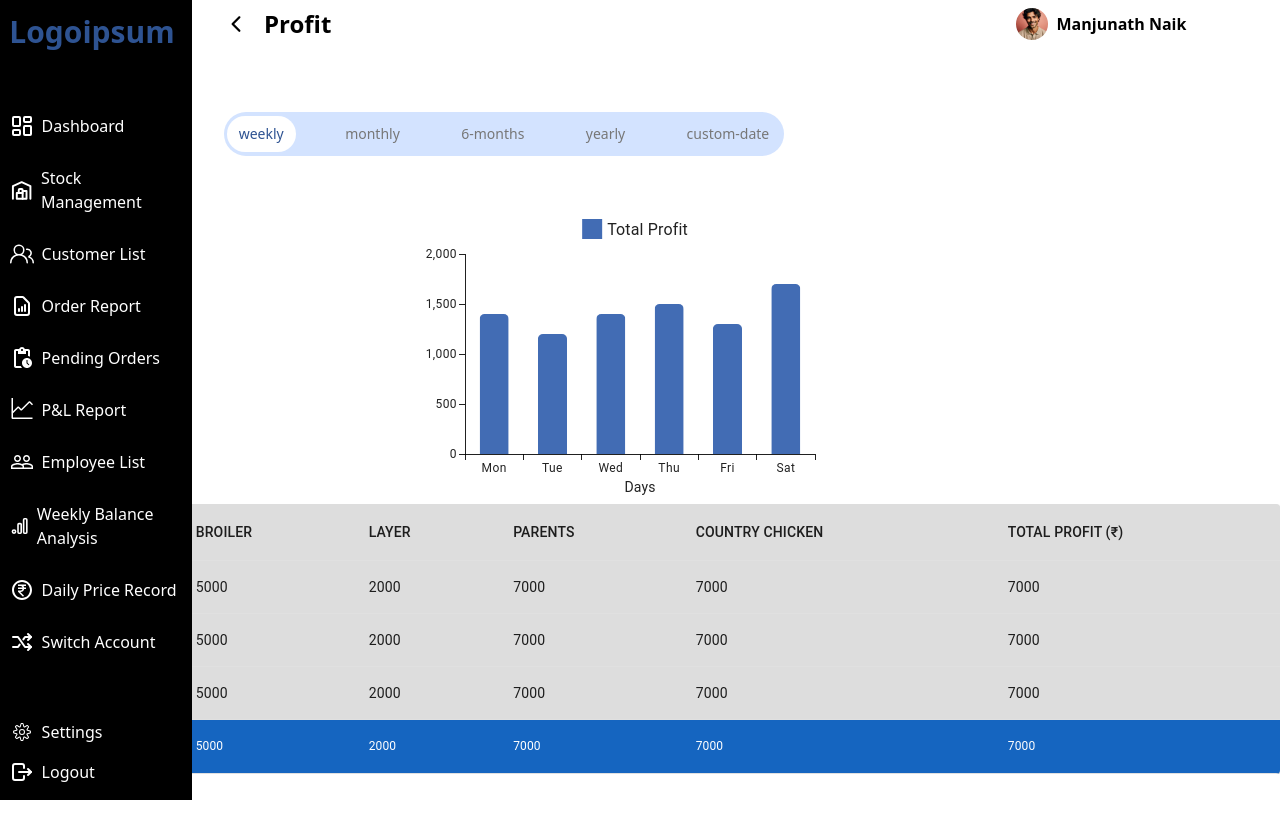
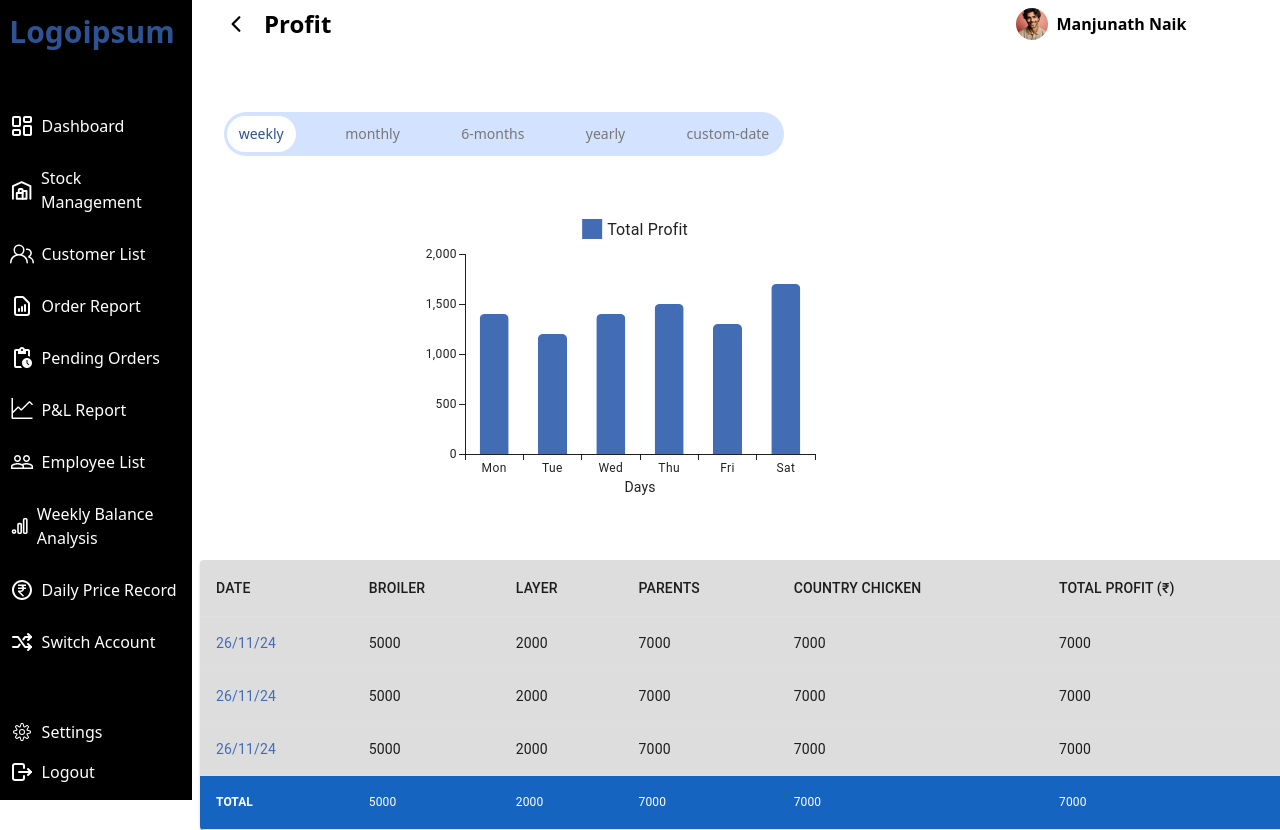
Before and after one commit to Jayanth9743/BO-dashboard, a React (Vite) app: page / in a window 1280 px wide. Before the commit the page ends 800 px from the top, so only its background shows below. Built offline with nearby package versions, Linux system fonts and the light colour scheme.

Commit message:
bo profit done

```diff
--- a/src/components/ProfitTable.jsx
+++ b/src/components/ProfitTable.jsx
@@ -18,8 +18,10 @@ import {
 
 const ProfitTable = () => {
   return (
-    <div className='flex items-center justify-center w-full ml-2 overflow-x-auto lg:w-full lg:ml-0 hide-scrollbar'>
-      <TableContainer component={Paper} sx={{bgcolor:"#DDDDDD", flexShrink:0}}>
+    <div className='flex items-center justify-center w-full overflow-x-hidden mt-14 hide-scrollbar'>
+      <div className='w-48'></div>
+      <div className='flex items-center justify-center w-full lg:w-[85%] overflow-x-auto hide-scrollbar'>
+          <TableContainer component={Paper} sx={{bgcolor:"#DDDDDD", flexShrink:0, marginLeft:"1rem"}}>
           <Table>
             {/* Table Header */}
             <TableHead>
@@ -61,6 +63,7 @@ const ProfitTable = () => {
           </Table>
         </TableContainer>
       </div>
+    </div>
   )
 }
 
--- a/src/index.css
+++ b/src/index.css
@@ -2,7 +2,9 @@
 @tailwind components;
 @tailwind utilities;
 
-.hide-scrollbar::-webkit-scrollbar {
+
+
+  .hide-scrollbar::-webkit-scrollbar {
     display: none;
   }
 
```
Lines whose indentation alone changed are shown as unchanged.
